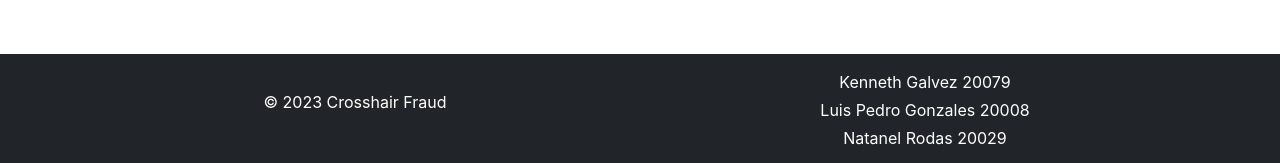
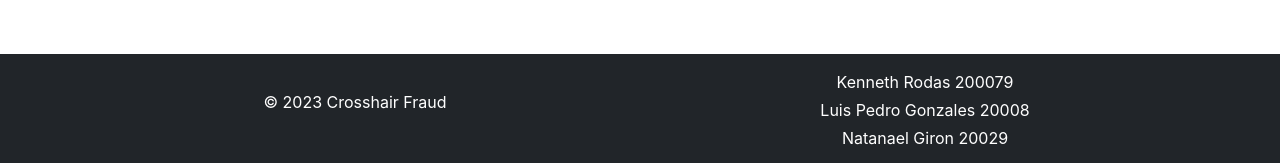
Before and after one commit to LPELCRACK896/db2-proyecto-neo4j, a React (Create React App) app in the folder front/: page /base in a window 1280 px wide. Shown: the part 634-797 px from the top of the page. Built offline with nearby package versions, Linux system fonts and the light colour scheme; no server answers; the HTML template or start-up script is replaced by a standard one.

Commit message:
Update Footer.js

```diff
--- a/front/src/components/Footer.js
+++ b/front/src/components/Footer.js
@@ -9,9 +9,9 @@ const Footer = () => {
             <p>&copy; 2023 Crosshair Fraud</p>
           </div>
           <div className="col-md-6">
-            <p className="mb-1">Kenneth Galvez 20079</p>
+            <p className="mb-1">Kenneth Rodas 200079</p>
             <p className="mb-1">Luis Pedro Gonzales 20008</p>
-            <p className="mb-0">Natanel Rodas 20029</p>
+            <p className="mb-0">Natanael Giron 20029</p>
           </div>
         </div>
       </div>
```
